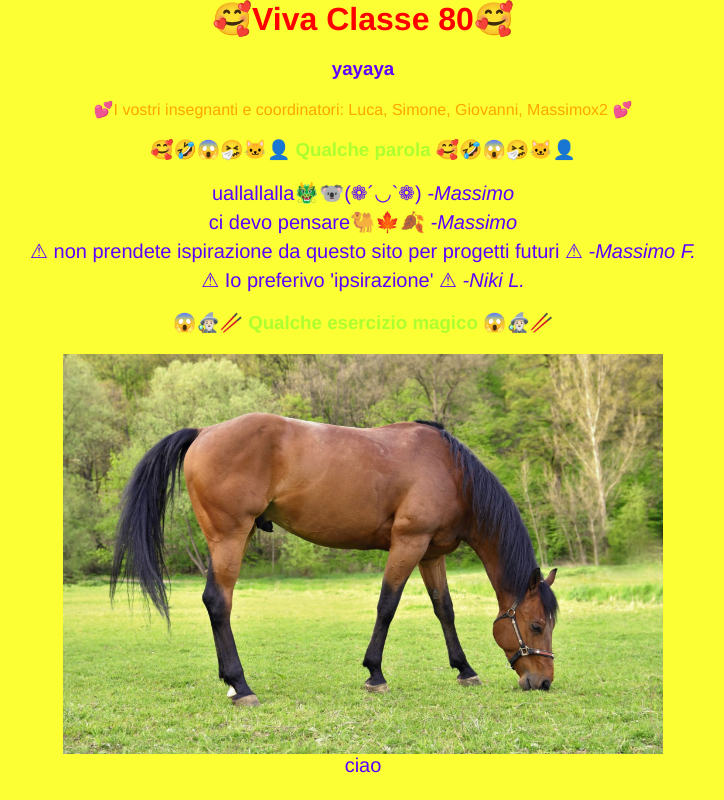
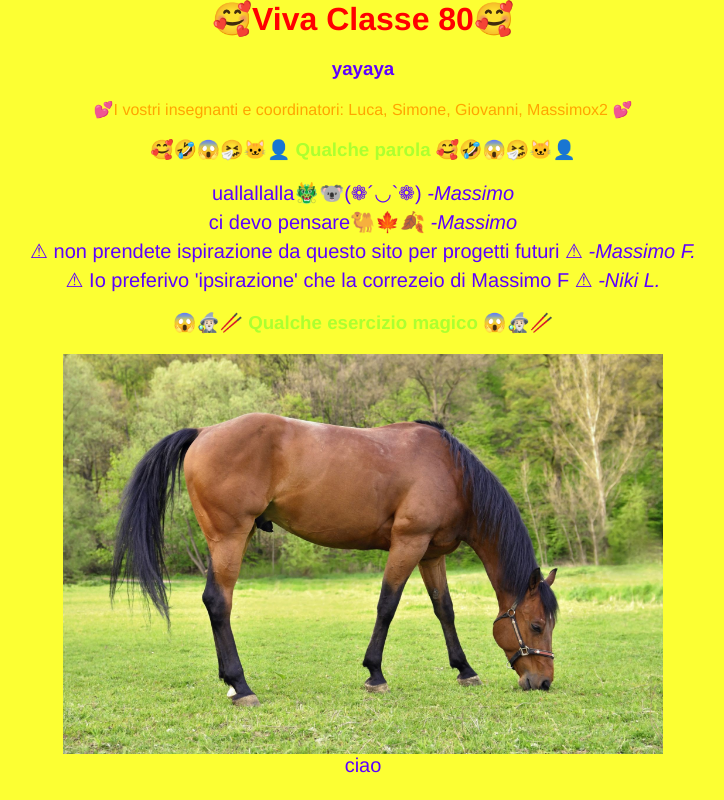
Before and after one commit to macs-massimopiazza/i-classe-80, a Vue app: page / in a window 1280 px wide. Shown: the whole page, without its empty margins (277-1001 px from the left). Built offline with nearby package versions, Linux system fonts and the light colour scheme.

Commit message:
New Content

```diff
--- a/src/App.vue
+++ b/src/App.vue
@@ -24,7 +24,7 @@ export default {
         { testo: "uallallalla🐲🐨(❁´◡`❁)", nome: "Massimo" },
         { testo: "ci devo pensare🐫🍁🍂", nome: "Massimo" },
         { testo: "⚠ non prendete ispirazione da questo sito per progetti futuri ⚠", nome: "Massimo F." },
-        { testo: "⚠ Io preferivo 'ipsirazione' ⚠", nome: "Niki L." },
+        { testo: "⚠ Io preferivo 'ipsirazione' che la correzeio di Massimo F ⚠", nome: "Niki L." },
       ],
       esercizi: [
         { link: "ciao", imagePath: "./images/cavallo.jpg" }
@@ -73,4 +73,5 @@ ul {
   display: flex;
   flex-direction: column;
   align-items: center;
-}</style>
+}
+</style>
```
